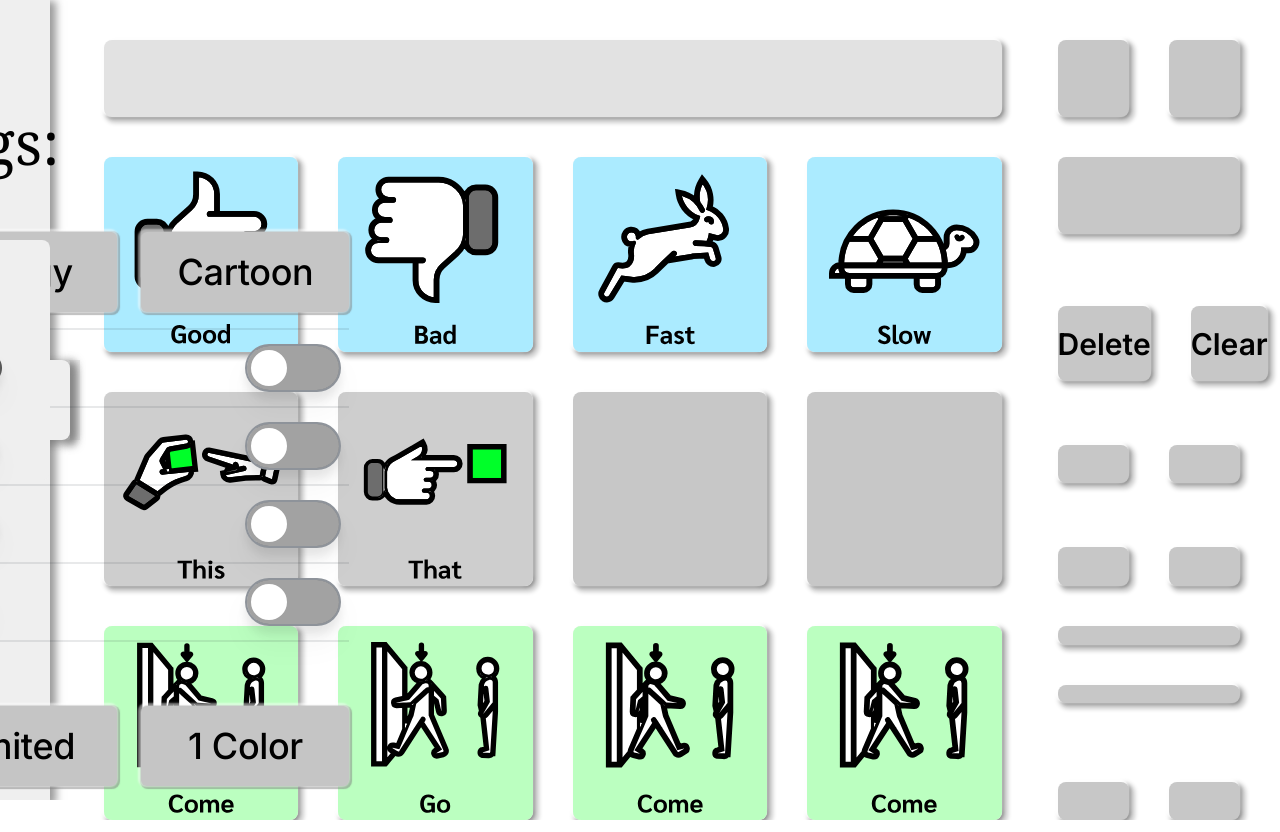
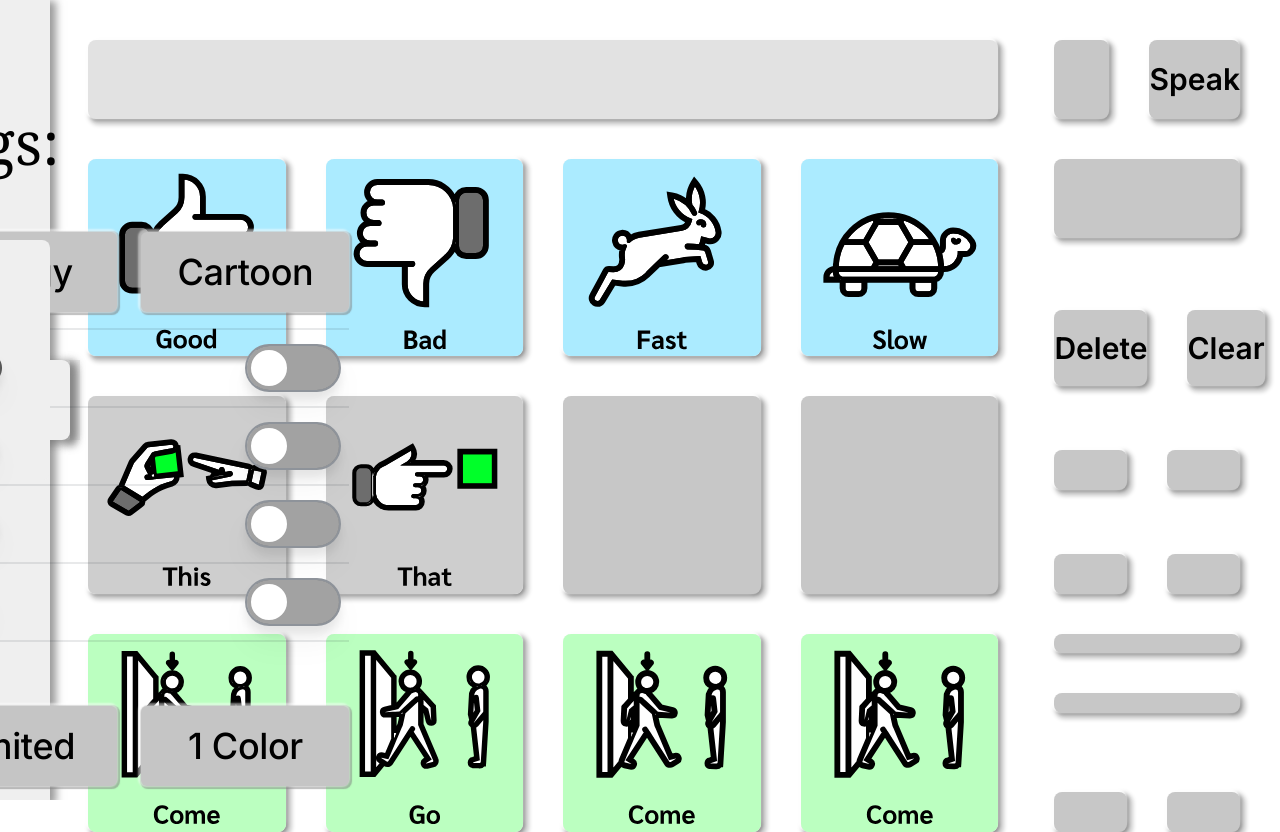
Before and after one commit to EladKarni/aac-ipad-app, a Next.js app: page / in a window 1280 px wide. Built offline with nearby package versions, Linux system fonts and the light colour scheme.

Commit message:
Feat: TTS Test

```diff
--- a/src/app/page.tsx
+++ b/src/app/page.tsx
@@ -18,20 +18,13 @@ export default function Home() {
     useTogglesStore();
   const { currentColor } = useColorStore();
   const { words } = useWordStore();
-
-  const currentModifiedColor = iconColorStyles(
-    currentColor,
-    isDesaturateColors,
-    isDarkerColors
-  );
-  console.log(currentModifiedColor);
   return (
     <>
       <label
         htmlFor="my-drawer"
         className="absolute top-[45%] left-0 bg-[#EFEFEF] h-[10%] w-20 z-100"
       />
-      <main className="grid grid-cols-5 h-screen p-10 ml-16 bg-white gap-14">
+      <main className="grid grid-cols-5 h-screen p-10 ml-12 bg-white gap-14">
         <section className="h-full grid grid-rows-7 gap-10 col-span-4">
           <div className="flex gap-4 items-center w-full rounded-lg h-full bg-[#E2E2E2] card-shadow-off px-8">
             {words.map((word) => {
@@ -117,7 +110,12 @@ export default function Home() {
         <aside className="grid grid-cols-2 grid-rows-7 gap-10 ">
           <div className="col-span-2 flex gap-10">
             <Panel word={""} className="bg-[#C7C7C7]" />
-            <Panel word={""} className="bg-[#C7C7C7]" />
+            <Panel
+              word={"Speak"}
+              className="text-3xl bg-[#C7C7C7] font-semibold text-black"
+            >
+              Speak
+            </Panel>
           </div>
           <div className="col-span-2">
             <Panel word={""} className="bg-[#C7C7C7]" />
--- a/src/components/Panel/Panel.tsx
+++ b/src/components/Panel/Panel.tsx
@@ -13,10 +13,16 @@ type PanelProps = {
 const Panel = ({ children, className, word }: PanelProps) => {
   const [pressed, setPressed] = useState(false);
   const { words, addWordToEnd, clearWords, removeWordFromEnd } = useWordStore();
+  const utterance = new SpeechSynthesisUtterance();
 
   const setPressedValue = (value: boolean) => {
     setPressed(value);
     if (word === "" || word === undefined) return;
+    if (word === "Speak") {
+      utterance.text = words.join(" ");
+      speechSynthesis.speak(utterance);
+      return;
+    }
     if (word === "Clear") {
       clearWords();
       return;
```
